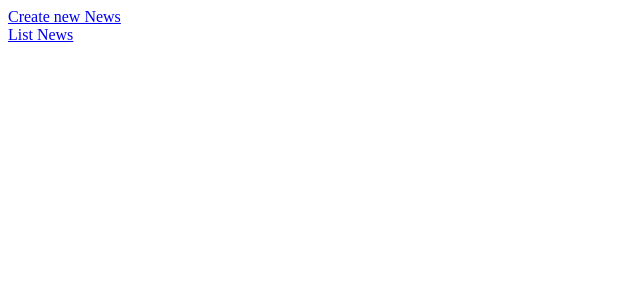
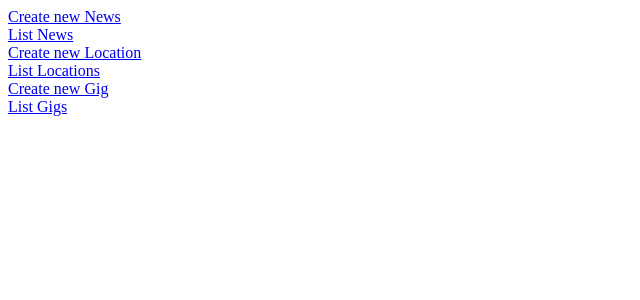
Before and after one commit to lkochniss/band-page, a Symfony app: template templates/Homepage/backend-dashboard.html.twig in a window 1280 px wide. Shown: the top 300 px of the page, without its empty margins (0-640 px from the left). Run offline with Twig, Linux system fonts and the light colour scheme; the template is opened without the code that fills it, so the values that code supplies are empty; style sheets or scripts are compiled from the project's sources; some libraries are stand-ins or nearby versions.

Commit message:
#21 add fast links to location and gig features

```diff
--- a/templates/Homepage/backend-dashboard.html.twig
+++ b/templates/Homepage/backend-dashboard.html.twig
@@ -1,9 +1,9 @@
 {% extends 'admin-base.html.twig' %}
- {% block stylesheets %}
-     {{ parent() }}
-     <link rel="stylesheet" type="text/css" href="https://cdn.datatables.net/1.10.16/css/jquery.dataTables.min.css">
- {% endblock %}
 {% block body %}
     <a href="{{ path('news_create') }}">{% trans from 'news' %}Create new News{% endtrans %}</a><br/>
-    <a href="{{ path('news_list_backend') }}">{% trans from 'news' %}List News{% endtrans %}</a>
+    <a href="{{ path('news_list_backend') }}">{% trans from 'news' %}List News{% endtrans %}</a><br/>
+    <a href="{{ path('location_create') }}">{% trans from 'news' %}Create new Location{% endtrans %}</a><br/>
+    <a href="{{ path('location_list_backend') }}">{% trans from 'news' %}List Locations{% endtrans %}</a><br/>
+    <a href="{{ path('gig_create') }}">{% trans from 'news' %}Create new Gig{% endtrans %}</a><br/>
+    <a href="{{ path('gig_list_backend') }}">{% trans from 'news' %}List Gigs{% endtrans %}</a><br/>
 {% endblock %}
```
